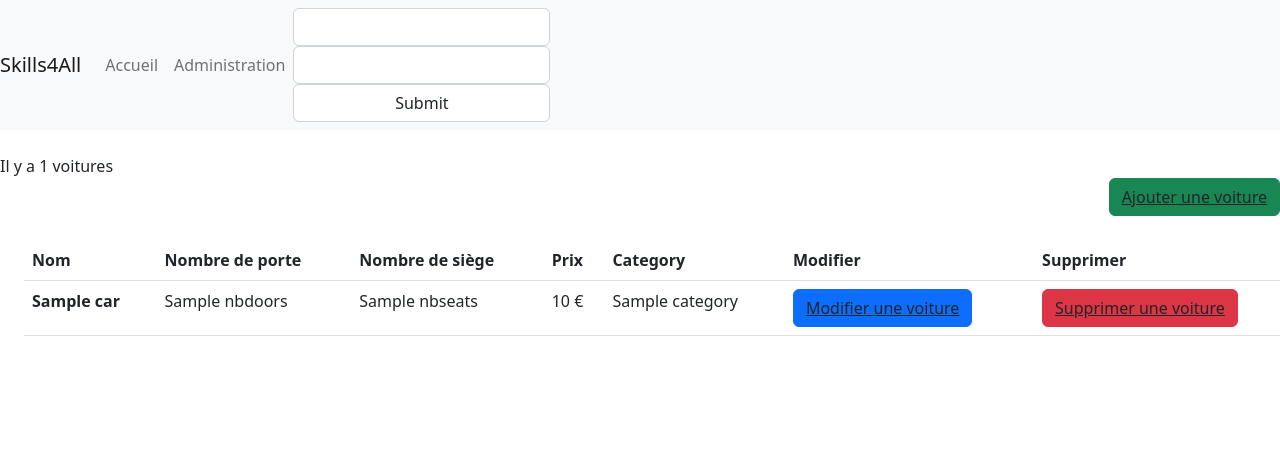
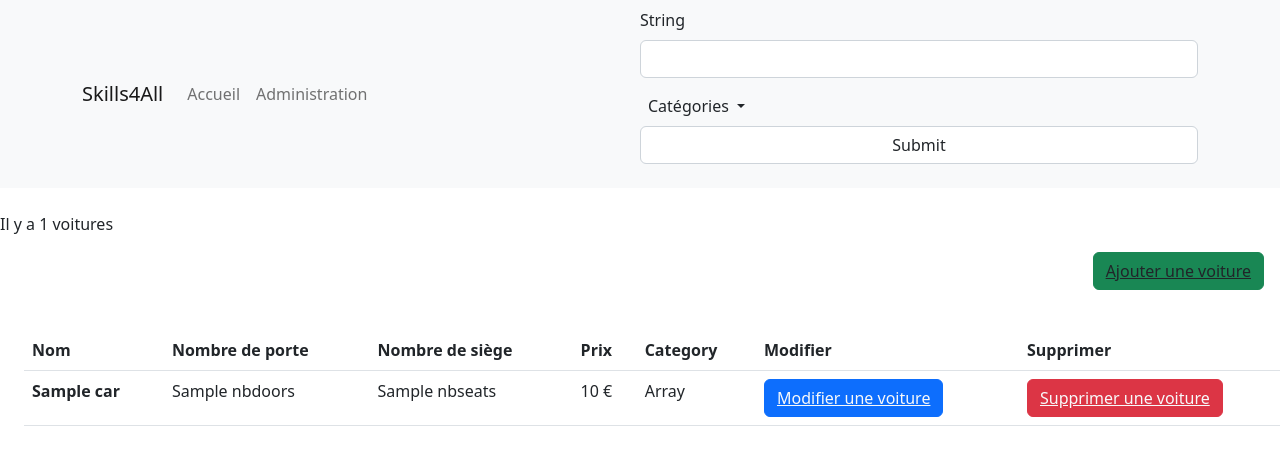
Before and after one commit to fayssalmechmeche/MECHMECHE-Fayssal-Test-Skills4All, a Symfony app: template templates/car/crud.html.twig in a window 1280 px wide. Shown: the top 465 px of the page. Run offline with Twig, Linux system fonts and the light colour scheme; the template is opened without the code that fills it: most values are stand-ins (such as "Sample title", 1, 10 or a date in 2020); form fields are guessed from the names that the template uses; some libraries are stand-ins or nearby versions.

Commit message:
fix ficture

```diff
--- a/templates/base.html.twig
+++ b/templates/base.html.twig
@@ -6,14 +6,11 @@
 			{% block title %}Welcome!
 			{% endblock %}
 		</title>
-		<script defer src="https://code.jquery.com/jquery-3.2.1.slim.min.js" integrity="sha384-KJ3o2DKtIkvYIK3UENzmM7KCkRr/rE9/Qpg6aAZGJwFDMVNA/GpGFF93hXpG5KkN" crossorigin="anonymous"></script>
-		<script defer src="https://cdn.jsdelivr.net/npm/popper.js@1.12.9/dist/umd/popper.min.js" integrity="sha384-ApNbgh9B+Y1QKtv3Rn7W3mgPxhU9K/ScQsAP7hUibX39j7fakFPskvXusvfa0b4Q" crossorigin="anonymous"></script>
-		<script defer src="https://cdn.jsdelivr.net/npm/bootstrap@4.0.0/dist/js/bootstrap.min.js" integrity="sha384-JZR6Spejh4U02d8jOt6vLEHfe/JQGiRRSQQxSfFWpi1MquVdAyjUar5+76PVCmYl" crossorigin="anonymous"></script>
 		<!-- CSS only -->
 		<link
 		href="https://cdn.jsdelivr.net/npm/bootstrap@5.2.2/dist/css/bootstrap.min.css" rel="stylesheet" integrity="sha384-Zenh87qX5JnK2Jl0vWa8Ck2rdkQ2Bzep5IDxbcnCeuOxjzrPF/et3URy9Bv1WTRi" crossorigin="anonymous">
-	{# Run `composer require symfony/webpack-encore-bundle` to start using Symfony UX #}
-
+		<!-- JavaScript Bundle with Popper -->
+		<script src="https://cdn.jsdelivr.net/npm/bootstrap@5.2.2/dist/js/bootstrap.bundle.min.js" integrity="sha384-OERcA2EqjJCMA+/3y+gxIOqMEjwtxJY7qPCqsdltbNJuaOe923+mo//f6V8Qbsw3" crossorigin="anonymous"></script>
 	</head>
 	<body>
 		{% block body %}{% endblock %}
--- a/templates/car/crud.html.twig
+++ b/templates/car/crud.html.twig
@@ -5,13 +5,14 @@
 
 {% block body %}
 	<nav class="navbar navbar-expand-lg navbar-light bg-light">
+		<div class="container">
 
-		<a class="navbar-brand" href="{{ path('app_car') }}">Skills4All</a>
-		<button class="navbar-toggler" type="button" data-toggle="collapse" data-target="#navbarSupportedContent" aria-controls="navbarSupportedContent" aria-expanded="false" aria-label="Toggle navigation">
-			<span class="navbar-toggler-icon"></span>
-		</button>
+
+			<div class="col-3">
+
 
 				<div class="collapse navbar-collapse" id="navbarSupportedContent">
+					<a class="navbar-brand" href="{{ path('app_car') }}">Skills4All</a>
 
 					<ul class="navbar-nav mr-auto">
 						<li class="nav-item active">
@@ -27,21 +28,36 @@
 
 
 					</ul>
+				</div>
 
-			{{ form_start(form) }}
-			{{form_widget(form.string)}}
-			{{form_widget(form.category)}}
-			{{form_widget(form.submit)}}
+			</div>
+			<div class="nav-item col-6 ">
+				{{ form_start(form,{'attr':{'class': 'd-flex flex-row justify-content-end '}}) }}
+				{{ form_row(form.string) }}
+				<div class=" dropdown m-2">
+					<a class="nav-link dropdown-toggle" href="#" id="navbarDropdown" role="button" data-bs-toggle="dropdown" aria-expanded="false">
+						Catégories
+					</a>
+					<ul class="dropdown-menu" aria-labelledby="navbarDropdown" style="width:250px">
+
+						{% for item in  form.category %}
+							<li class="dropdown-item ">{{ form_row(item,{'attr':{'class': 'float-start m-2'}}) }}</li>
+
+						{% endfor %}
+					</ul>
+				</div>
+				{{ form_row(form.submit) }}
 				{{ form_end(form) }}
 			</div>
+
+
+		</div>
 	</nav>
-	<div class="count mt-4">
-		Il y a
+	<div class="count mt-4">Il y a
 		{{ cars.getTotalItemCount }}
-		voitures
-	</div>
+		voitures</div>
 	<div class="d-flex justify-content-end">
-		<button type="button" class="btn btn-success">
+		<button type="button" class="btn btn-success m-3">
 			<a href="{{ path('app_car_create') }}" class="text-dark">Ajouter une voiture</a>
 		</button>
 	</div>
@@ -55,8 +71,6 @@
 				<th scope="col">Category</th>
 				<th scope="col">Modifier</th>
 				<th scope="col">Supprimer</th>
-
-
 			</tr>
 		</thead>
 		<tbody>
@@ -74,12 +88,12 @@
 					</td>
 					<td>
 						<button type="button" class="btn btn-primary">
-							<a href="{{ path('app_car_update',{id : car.id }) }}" class="text-dark">Modifier une voiture</a>
+							<a href="{{ path('app_car_update',{id : car.id }) }}" class="text-light">Modifier une voiture</a>
 						</button>
 					</td>
 					<td>
 						<button type="button" class="btn btn-danger">
-							<a href="{{ path('app_car_remove',{id : car.id }) }}" class="text-dark">Supprimer une voiture</a>
+							<a href="{{ path('app_car_remove',{id : car.id }) }}" class="text-light">Supprimer une voiture</a>
 						</button>
 					</td>
 
@@ -88,5 +102,4 @@
 		</tbody>
 	</tbody>
 </table>
-<div class="navigation d-flex justify-content-center">
-	{{ knp_pagination_render(cars) }}</div>{% endblock %}
+<div class="navigation d-flex justify-content-center">{{ knp_pagination_render(cars) }}</div>{% endblock %}
```
Also changed, not shown: src/Controller/CarController.php (+8 -2 lines), src/DataFixtures/CarFixtures.php (+5 -3 lines), src/Form/SearchType.php (+6 -5 lines), src/Service/WeatherAPI.php (added, +21 -0 lines), templates/car/index.html.twig (+28 -9 lines), src/Entity/CarCategoryFixtures.php (renamed from src/DataFixtures/CarCategoryFixtures.php). Lines whose indentation alone changed are shown as unchanged.
